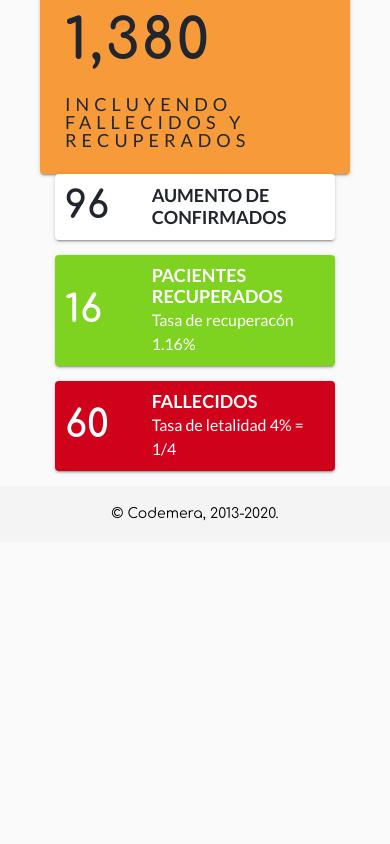
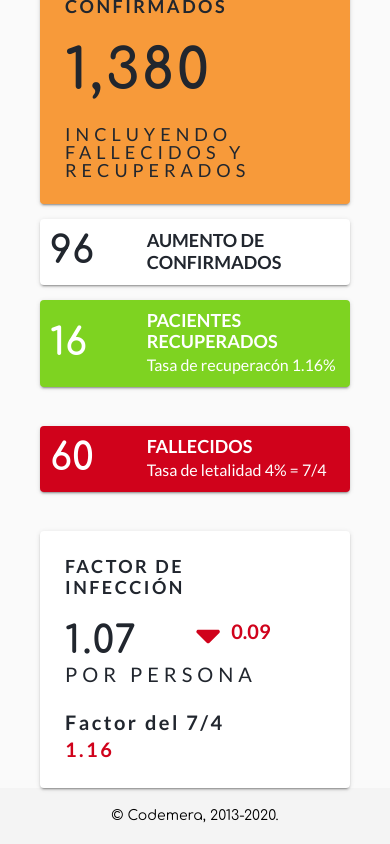
Before and after one commit to coronavirusRD/covid19-web, a React (Create React App) app: page / in a window 390 px wide. Shown: the part 944-1788 px from the top of the page. Before the commit the page ends 1486 px from the top, so only its background shows below. Built offline with nearby package versions, Linux system fonts and the light colour scheme.

Commit message:
Added InfectionFactor and InfectionDifference component. Adjusted Home styles for mobile.

```diff
--- a/package.json
+++ b/package.json
@@ -3,6 +3,9 @@
   "version": "0.1.0",
   "private": true,
   "dependencies": {
+    "@fortawesome/fontawesome-svg-core": "^1.2.28",
+    "@fortawesome/free-solid-svg-icons": "^5.13.0",
+    "@fortawesome/react-fontawesome": "^0.1.9",
     "@material-ui/core": "^4.9.8",
     "@testing-library/jest-dom": "^4.2.4",
     "@testing-library/react": "^9.3.2",
--- /dev/null
+++ b/src/components/InfectionDifference/index.jsx
@@ -0,0 +1,32 @@
+import "./style.scss";
+import React, { memo } from "react";
+import PropTypes from "prop-types";
+import { Grid, Typography } from "@material-ui/core";
+import { FontAwesomeIcon } from "@fortawesome/react-fontawesome";
+import {
+  faSortDown,
+  faSortUp,
+} from "@fortawesome/free-solid-svg-icons";
+
+const InfectionDifference = ({value, increased}) => {
+  return (
+    <Grid className="covid19-infection-difference" item xs={12}>
+      <FontAwesomeIcon icon={increased ? faSortUp : faSortDown} size="3x" color="#d0021b"/>
+      <Typography className="covid19-infection-difference-value" variant="h5">
+        {value}
+      </Typography>
+    </Grid>
+  );
+};
+
+InfectionDifference.defaultProps = {
+  value: 0,
+  increased: true,
+};
+
+InfectionDifference.propTypes = {
+  value: PropTypes.number,
+  increased: PropTypes.bool,
+};
+
+export default memo(InfectionDifference);
--- /dev/null
+++ b/src/components/InfectionDifference/style.scss
@@ -0,0 +1,15 @@
+.covid19-infection-difference {
+  display: flex;
+  flex-direction: row;
+  align-items: center;
+
+  svg {
+    margin-bottom: 10px;
+    margin-right: 10px;
+  }
+
+  &-value {
+    font-weight: 700 !important;
+    color: #d0021b;
+  }
+}
--- /dev/null
+++ b/src/components/InfectionFactor/index.jsx
@@ -0,0 +1,53 @@
+import "./style.scss";
+import React, { memo } from "react";
+import PropTypes from "prop-types";
+import { Grid, Typography } from "@material-ui/core";
+import Paper from "../Paper";
+import InfectionDifference from "../InfectionDifference";
+
+const InfectionFactor = ({ day, month, today, yesterday, difference }) => {
+  return (
+    <Paper className="infection-factor-paper">
+      <Typography className="infection-factor-title" variant="h6">
+        factor de infecci&oacute;n
+      </Typography>
+      <Grid container alignItems="center">
+        <Grid item xs={6}>
+          <Typography className="infection-factor-today-value" variant="h2">
+            {today}
+          </Typography>
+        </Grid>
+        <Grid item xs={6}>
+          <InfectionDifference value={difference} increased={false} />
+        </Grid>
+        <Typography className="infection-factor-label" variant="subtitle1">
+          por persona
+        </Typography>
+      </Grid>
+      <Typography className="infection-factor-yesterday-title" variant="h5">
+        Factor del {day}/{month}
+      </Typography>
+      <Typography className="infection-factor-yesterday-value" variant="h5">
+        {yesterday}
+      </Typography>
+    </Paper>
+  );
+};
+
+InfectionFactor.defaultProps = {
+  day: 0,
+  month: 0,
+  today: 0,
+  yesterday: 0,
+  difference: 0,
+};
+
+InfectionFactor.propsTypes = {
+  day: PropTypes.number,
+  month: PropTypes.number,
+  today: PropTypes.number,
+  yesterday: PropTypes.number,
+  difference: PropTypes.number,
+};
+
+export default memo(InfectionFactor);
--- /dev/null
+++ b/src/components/InfectionFactor/style.scss
@@ -0,0 +1,40 @@
+.infection-factor-paper {
+  &.covid19-paper {
+    padding: 25px;
+  }
+
+  .infection-factor-title {
+    max-width: 180px;
+    font-weight: 700;
+    text-transform: uppercase;
+    line-height: 1.2;
+    letter-spacing: 2.5px;
+  }
+
+  .infection-factor-today-value {
+    font-family: "Comfortaa", cursive;
+    font-weight: 700;
+    line-height: 1.2;
+    letter-spacing: 2.5px;
+    margin-top: 20px;
+  }
+
+  .infection-factor-label {
+    text-transform: uppercase;
+    font-size: 1.25rem;
+    line-height: 1;
+    letter-spacing: 5px;
+    margin-bottom: 25px;
+  }
+
+  .infection-factor-yesterday-title {
+    font-weight: 700;
+    letter-spacing: 2.5px;
+  }
+
+  .infection-factor-yesterday-value {
+    font-weight: 700;
+    color: #d0021b;
+    letter-spacing: 2.5px;
+  }
+}
--- a/src/components/StickyNote/style.scss
+++ b/src/components/StickyNote/style.scss
@@ -1,5 +1,9 @@
 .covid19-sticky-notes {
   margin: 0 15px 15px 15px;
+
+  @media (max-width: 768px) {
+    margin: 0 0 15px 0;
+  }
 
   &.covid19-paper {
     padding: 10px;
--- a/src/components/index.js
+++ b/src/components/index.js
@@ -1,4 +1,6 @@
 export { default as ConfirmedCases } from "./ConfirmedCases";
+export { default as InfectionDifference } from "./InfectionDifference";
+export { default as InfectionFactor } from "./InfectionFactor";
 export { default as Paper } from "./Paper";
 export { default as StickyNote } from "./StickyNote";
 export { default as Title } from "./Title";
--- a/src/views/Home/components/HomeHeaderPaper.jsx
+++ b/src/views/Home/components/HeaderPaper.jsx
@@ -5,7 +5,7 @@ import { Paper } from "../../../components";
 
 const HomeHeaderPaper = ({ year, month, weekday, day, time }) => {
   return (
-    <Grid item md={5}>
+    <Grid className="home-header-paper" item md={8} lg={5}>
       <Paper className="covid19-info-paper" type="dark">
         <Typography variant="h4">{weekday}</Typography>
         <Typography variant="h5">
--- /dev/null
+++ b/src/views/Home/components/SummaryCases.jsx
@@ -0,0 +1,72 @@
+import React, { memo } from "react";
+import PropTypes from "prop-types";
+import { Grid } from "@material-ui/core";
+import {
+  ConfirmedCases,
+  InfectionFactor,
+  StickyNote,
+} from "../../../components";
+
+const SummaryCases = ({ total, newCases, recovered, deceased, day, month }) => {
+  return (
+    <Grid className="covid19-summary-cases" container direction="row">
+      <Grid className="covid19-confirmed-cases" item lg={3}>
+        <ConfirmedCases total={total} />
+      </Grid>
+      <Grid className="covid19-summary-cases-stack" item md={12} lg={6}>
+        <Grid item sm={6}>
+          <Grid container direction="column">
+            <Grid item>
+              <StickyNote value={newCases} title="aumento de confirmados" />
+            </Grid>
+            <Grid item>
+              <StickyNote
+                value={recovered}
+                title="pacientes recuperados"
+                description="tasa de recuperac&oacute;n 1.16%"
+                type="success"
+              />
+            </Grid>
+            <Grid item>
+              <StickyNote
+                value={deceased}
+                title="fallecidos"
+                description={`tasa de letalidad 4% = ${day}/${month}`}
+                type="danger"
+              />
+            </Grid>
+          </Grid>
+        </Grid>
+        <Grid item sm={5}>
+          <InfectionFactor
+            day={day}
+            month={month}
+            today={1.07}
+            yesterday={1.16}
+            difference={0.09}
+          />
+        </Grid>
+      </Grid>
+    </Grid>
+  );
+};
+
+SummaryCases.defaultProps = {
+  total: 0,
+  newCases: 0,
+  recovered: 0,
+  deceased: 0,
+  day: 0,
+  month: 0,
+};
+
+SummaryCases.propTypes = {
+  total: PropTypes.number,
+  newCases: PropTypes.number,
+  recovered: PropTypes.number,
+  deceased: PropTypes.number,
+  day: PropTypes.number,
+  month: PropTypes.number,
+};
+
+export default memo(SummaryCases);
--- a/src/views/Home/index.jsx
+++ b/src/views/Home/index.jsx
@@ -1,9 +1,9 @@
 import "./style.scss";
 import React, { memo } from "react";
 import { Grid, Typography } from "@material-ui/core";
-import { ConfirmedCases, StickyNote } from "../../components";
-import HomeHeader from "./components/HomeHeader";
-import HomeHeaderPaper from "./components/HomeHeaderPaper";
+import Header from "./components/Header";
+import HeaderPaper from "./components/HeaderPaper";
+import SummaryCases from "./components/SummaryCases";
 
 const Home = () => {
   const date = new Date();
@@ -15,6 +15,7 @@ const Home = () => {
   });
   const year = date.getFullYear();
   const month = formatter1.format(date);
+  const monthNumber = date.getMonth() + 1;
   const weekday = formatter2.format(date);
   const day = date.getDate();
 
@@ -25,8 +26,8 @@ const Home = () => {
         container
         justify="space-between"
       >
-        <HomeHeader year={year} month={month} />
-        <HomeHeaderPaper
+        <Header year={year} month={month} />
+        <HeaderPaper
           year={year}
           month={month}
           weekday={weekday}
@@ -37,34 +38,14 @@ const Home = () => {
       <Typography className="covid19-summary-title" variant="h5">
         RESUMEN
       </Typography>
-      <Grid container direction="row">
-        <Grid item lg={3}>
-          <ConfirmedCases total={1380} />
-        </Grid>
-        <Grid item lg={3}>
-          <Grid container direction="column">
-            <Grid item>
-              <StickyNote value={96} title="aumento de confirmados" />
-            </Grid>
-            <Grid item>
-              <StickyNote
-                value={16}
-                title="pacientes recuperados"
-                description="tasa de recuperac&oacute;n 1.16%"
-                type="success"
-              />
-            </Grid>
-            <Grid item>
-              <StickyNote
-                value={60}
-                title="fallecidos"
-                description="tasa de letalidad 4% = 1/4"
-                type="danger"
-              />
-            </Grid>
-          </Grid>
-        </Grid>
-      </Grid>
+      <SummaryCases
+        total={1380}
+        newCases={96}
+        recovered={16}
+        deceased={60}
+        day={day}
+        month={monthNumber}
+      />
     </div>
   );
 };
--- a/src/views/Home/style.scss
+++ b/src/views/Home/style.scss
@@ -1,6 +1,10 @@
 .home {
   .covid19-info-container {
     align-items: center;
+
+    @media (max-width: 768px) {
+      margin-bottom: 50px;
+    }
 
     .covid19-info-title {
       font-weight: 700;
@@ -27,7 +31,8 @@
     }
 
     .covid19-info-paper {
-      h4, h5 {
+      h4,
+      h5 {
         font-family: "Comfortaa", cursive;
       }
 
@@ -46,9 +51,20 @@
     margin-bottom: 15px;
   }
 
+  .covid19-summary-cases {
+    .covid19-summary-cases-stack {
+      display: flex;
+    }
+  }
+
   @media (max-width: 768px) {
     .covid19-info-container {
       justify-content: center;
+
+      .home-header-paper {
+        width: 75%;
+        text-align: center;
+      }
 
       .covid19-info-title,
       .covid19-info,
@@ -60,5 +76,37 @@
         margin-top: 15px;
       }
     }
+
+    .covid19-summary-title {
+      text-align: center;
+    }
+
+    .covid19-summary-cases {
+      .covid19-confirmed-cases {
+        width: 100%;
+      }
+
+      .covid19-summary-cases-stack {
+        display: flex;
+        justify-content: space-between;
+        margin-top: 15px;
+      }
+    }
+  }
+
+  @media (max-width: 576px) {
+    .covid19-info-container {
+      .home-header-paper {
+        width: 100%;
+        text-align: center;
+      }
+    }
+
+    .covid19-summary-cases {
+      .covid19-summary-cases-stack {
+        display: flex;
+        flex-direction: column;
+      }
+    }
   }
 }
```
Also changed, not shown: src/views/Home/components/Header.jsx (renamed from src/views/Home/components/HomeHeader.jsx), 1 other file (tests, documents, lock files or other folders). Lines whose indentation alone changed are shown as unchanged.
